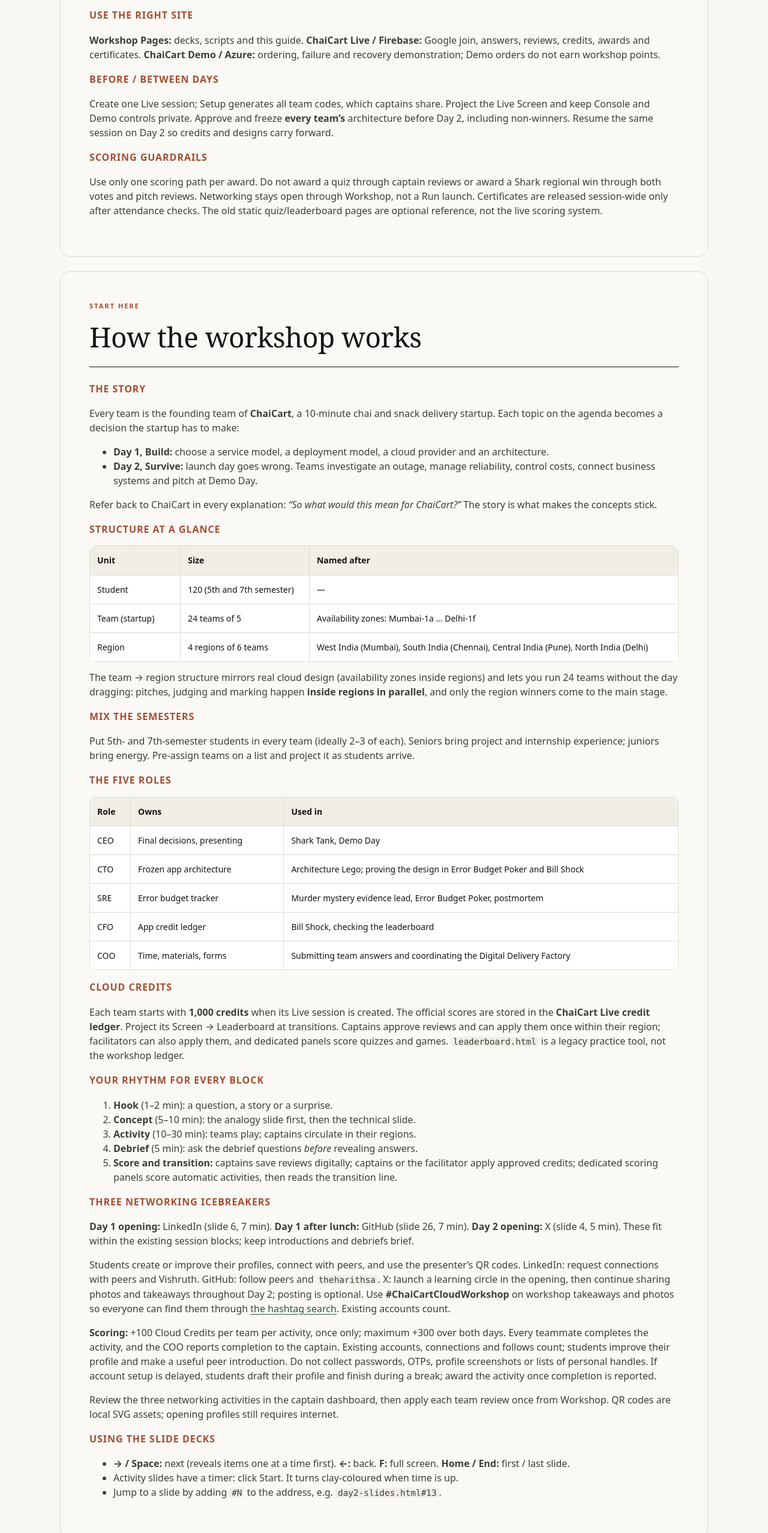
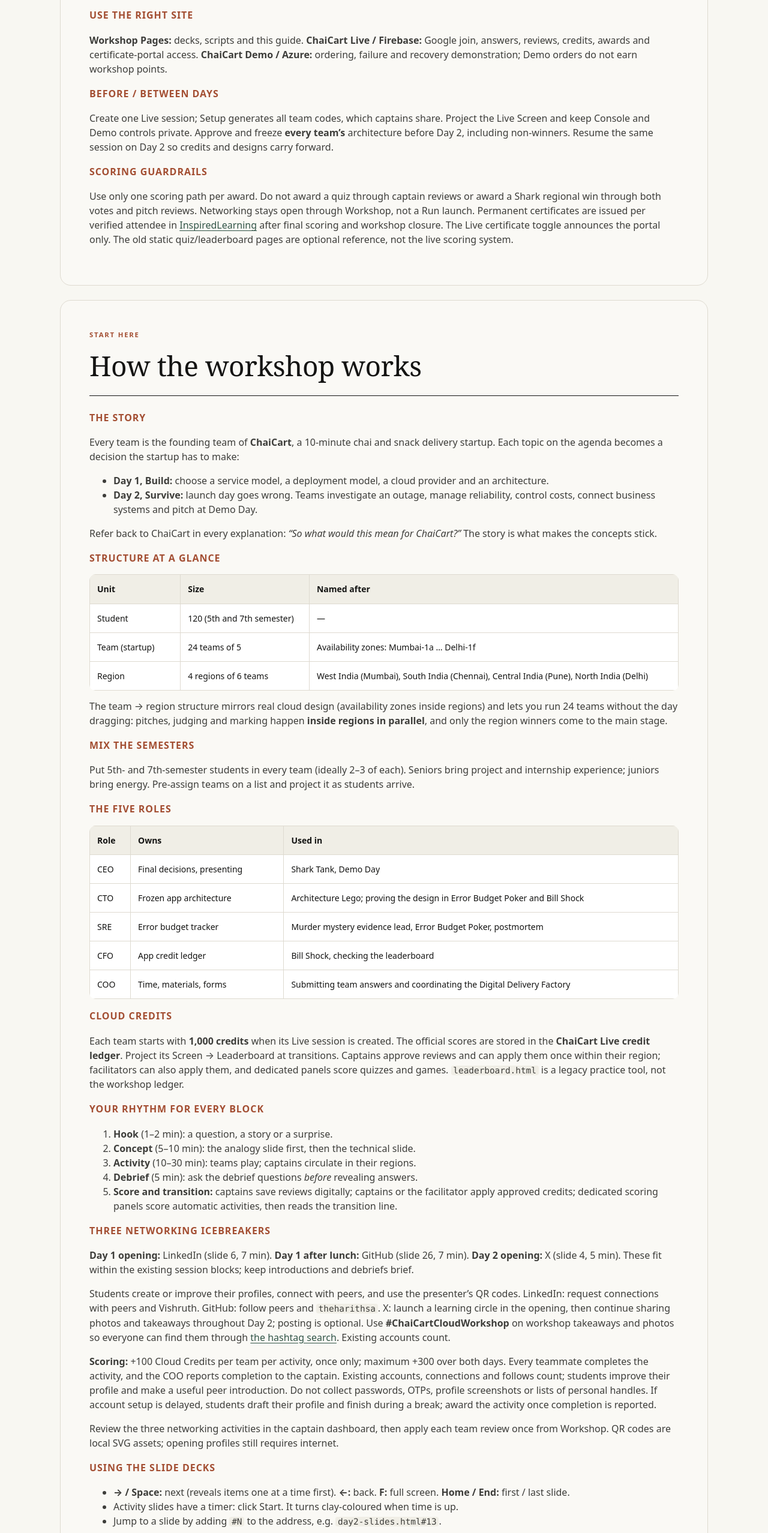
Before and after one commit to theharithsa/chaicart-cloud-workshop, a plain HTML site: page facilitator-guide.html in a window 1280 px wide. Shown: the part 2074-4629 px from the top of the page at 60% size. Drawn offline with Linux system fonts and the light colour scheme.

Commit message:
Document verified learner completion and InspiredLearning closing flow

```diff
--- a/facilitator-guide.html
+++ b/facilitator-guide.html
@@ -97,11 +97,11 @@
   <tr><td>Captain</td><td>Review your region’s six teams, add judging evidence and <b>Approve for facilitator</b>. This does not add credits. Captains cannot launch global activities or score another region.</td></tr>
   <tr><td>Facilitator</td><td>Reviewed activities: Workshop → Captain approvals → <b>Apply once</b>. Quizzes: Run → <b>Reveal and score</b> automatically adds +10 per correct team. Mystery, Poker, Bill Shock and vote panels have their own score buttons. End and transition.</td></tr></table>
   <h3>Use the right site</h3>
-  <p><b>Workshop Pages:</b> decks, scripts and this guide. <b>ChaiCart Live / Firebase:</b> Google join, answers, reviews, credits, awards and certificates. <b>ChaiCart Demo / Azure:</b> ordering, failure and recovery demonstration; Demo orders do not earn workshop points.</p>
+  <p><b>Workshop Pages:</b> decks, scripts and this guide. <b>ChaiCart Live / Firebase:</b> Google join, answers, reviews, credits, awards and certificate-portal access. <b>ChaiCart Demo / Azure:</b> ordering, failure and recovery demonstration; Demo orders do not earn workshop points.</p>
   <h3>Before / between days</h3>
   <p>Create one Live session; Setup generates all team codes, which captains share. Project the Live Screen and keep Console and Demo controls private. Approve and freeze <b>every team’s</b> architecture before Day 2, including non-winners. Resume the same session on Day 2 so credits and designs carry forward.</p>
   <h3>Scoring guardrails</h3>
-  <p>Use only one scoring path per award. Do not award a quiz through captain reviews or award a Shark regional win through both votes and pitch reviews. Networking stays open through Workshop, not a Run launch. Certificates are released session-wide only after attendance checks. The old static quiz/leaderboard pages are optional reference, not the live scoring system.</p>
+  <p>Use only one scoring path per award. Do not award a quiz through captain reviews or award a Shark regional win through both votes and pitch reviews. Networking stays open through Workshop, not a Run launch. Permanent certificates are issued per verified attendee in <a href="https://inspiredlearning-vh.web.app/#/staff">InspiredLearning</a> after final scoring and workshop closure. The Live certificate toggle announces the portal only. The old static quiz/leaderboard pages are optional reference, not the live scoring system.</p>
 </div>
 
 <!-- HOW IT WORKS -->
@@ -690,7 +690,7 @@
       <li><b>Slide 50, region round (15 min):</b> in each quadrant, every CEO pitches for 90 seconds using the five points on the slide. The region votes for its finalist.</li>
       <li><b>Grand final (15 min):</b> four finalists pitch for 3 minutes on stage (timer on slide). You and the captains choose Most Creative Pitch.</li>
       <li><b>Awards (5 min):</b> show the final leaderboard in presentation mode. Announce Richest Startup, the four Region Champions, Sherlock, Best Architecture, Best Postmortem Most Creative Pitch and Best Workshop Post or Photo. Review the captain shortlists and announce one individual X winner.</li>
-      <li><b>Slide 51:</b> Share the cheat-sheet link, collect individual post-surveys in the app, record awards, verify attendance and release digital certificates.</li>
+      <li><b>Slide 51:</b> Share the cheat-sheet link, collect individual post-surveys in the app, record awards, verify attendance, mark the workshop complete, then publish permanent results and digital certificates in InspiredLearning.</li>
     </ol>
     <div class="say">You built it, you broke it, and you kept it alive. That's the job. Every cloud engineer in the world does exactly what you did today, just with more zeros on the bill.</div>
   </div>
@@ -754,7 +754,10 @@
 
 <!-- DIGITAL REVIEW QUICK REFERENCE -->
 <div class="page" id="slip"><div class="dayhead"><div class="kick">Captain quick reference</div><h1>Digital review and scoring</h1></div>
-<ol><li>Sign in at <a href="https://chaicloud-workshop.web.app/#/captain">Captain dashboard</a>, enter the session, and select one of your six teams.</li><li>Read the stored response, protected rubric and roster. Save credits and feedback as an approved review.</li><li>A captain can use Award reviewed credits to team; the facilitator can apply the same review once from Workshop. For other activities, bonuses or corrections, use the captain’s any-activity credits form with a specific reason; stay within your region and do not repeat automatic quiz awards. Students see feedback and the credit ledger in My workshop. Quizzes, votes, mystery, Poker and Bill Shock use their dedicated scoring controls.</li><li>Networking earns +100 for each activity after all five members confirm completion: LinkedIn, GitHub and X. Maximum +300 per team; existing connections count. Never ask for passwords.</li><li>Flag X entries for the best post/photo award; public posting is optional. Certificate release follows facilitator attendance checks and award entry.</li><li>Corrections use the immutable ledger and Undo compensation. Do not reset an active workshop leaderboard.</li></ol>
+<ol><li>Sign in at <a href="https://chaicloud-workshop.web.app/#/captain">Captain dashboard</a>, enter the session, and select one of your six teams.</li><li>Read the stored response, protected rubric and roster. Save credits and feedback as an approved review.</li><li>A captain can use Award reviewed credits to team; the facilitator can apply the same review once from Workshop. For other activities, bonuses or corrections, use the captain’s any-activity credits form with a specific reason; stay within your region and do not repeat automatic quiz awards. Students see feedback and the credit ledger in My workshop. Quizzes, votes, mystery, Poker and Bill Shock use their dedicated scoring controls.</li><li>Networking earns +100 for each activity after all five members confirm completion: LinkedIn, GitHub and X. Maximum +300 per team; existing connections count. Never ask for passwords.</li><li>Flag X entries for the best post/photo award; public posting is optional. Captains verify regional attendance in InspiredLearning; the facilitator publishes permanent certificates after award entry and workshop closure.</li><li>Corrections use the immutable ledger and Undo compensation. Do not reset an active workshop leaderboard.</li></ol>
 </div>
-</body>
-</html>
+
+
+
+<section class="card"><h2>Permanent learner account · InspiredLearning</h2><p>At closing, open <a href="https://inspiredlearning-vh.web.app/#/staff">Workshop staff</a>, load the same session and import existing registrations if needed. Captains verify their region’s attendance; mark absentees not-attended. Finish scoring and awards, mark the workshop complete, then the facilitator publishes verified results. Students use their same Google account to download a certificate and see personal results, team standings, confidence changes and 100 learning points per completed workshop. Repeated publication does not duplicate points. Publish corrected results as a new version. Review all learners before deleting the Live session; permanent history survives deletion. Discord remains available after the workshop.</p></section>
+</body></html>
--- a/facilitator.html
+++ b/facilitator.html
@@ -1 +1 @@
-<!DOCTYPE html><html lang="en"><head><meta charset="utf-8"><meta name="viewport" content="width=device-width,initial-scale=1"><meta http-equiv="refresh" content="0;url=facilitator-guide.html"><link rel="canonical" href="facilitator-guide.html"><title>Facilitator notes · ChaiCart</title></head><body><p>The workshop notes are at <a href="facilitator-guide.html">Facilitator guide</a>. For the simple activity handoffs, open <a href="workshop-flow.html">Workshop Flow Map</a>.</p><script>if(location.hash)location.replace('facilitator-guide.html'+location.hash);</script><section class="card"><h2>Close the workshop in Live</h2><p>After post-survey, attendance checks, awards and certificate release, open Console → Workshop → <strong>Mark workshop complete</strong>. This locks submissions and closes networking. Certificate release alone does not mark the workshop complete.</p></section></body></html>
+<!DOCTYPE html><html lang="en"><head><meta charset="utf-8"><meta name="viewport" content="width=device-width,initial-scale=1"><meta http-equiv="refresh" content="0;url=facilitator-guide.html"><link rel="canonical" href="facilitator-guide.html"><title>Facilitator notes · ChaiCart</title></head><body><p>The workshop notes are at <a href="facilitator-guide.html">Facilitator guide</a>. For the simple activity handoffs, open <a href="workshop-flow.html">Workshop Flow Map</a>.</p><script>if(location.hash)location.replace('facilitator-guide.html'+location.hash);</script><section class="card"><h2>Close the workshop in Live</h2><p>After post-survey, attendance checks and awards, open Console → Workshop → <strong>Mark workshop complete</strong>. This locks submissions and closes networking. Then publish verified results and individual certificates in <a href="https://inspiredlearning-vh.web.app/#/staff">InspiredLearning</a>. The Live certificate announcement alone does not verify attendance or issue a certificate.</p></section></body></html>
```
Also changed, not shown: workshop-flow.html (+1 -1 lines).
